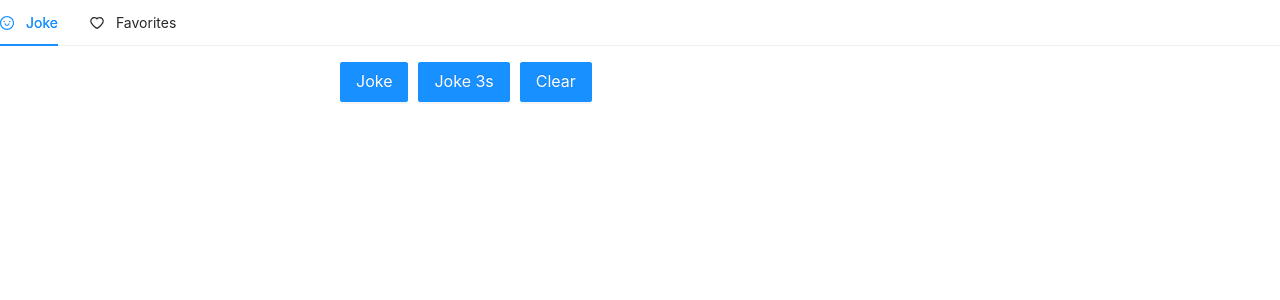
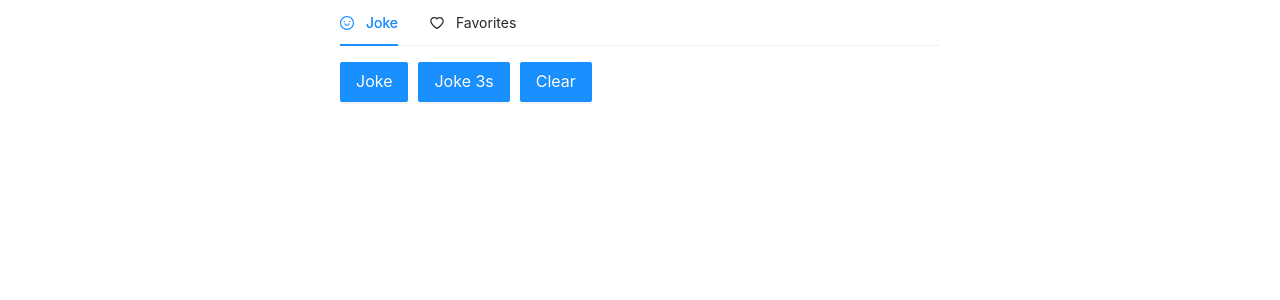
Before and after one commit to antares-public/chucknorris, a React (Create React App) app: page /home in a window 1280 px wide. Shown: the top 300 px of the page. Built offline with nearby package versions, Linux system fonts and the light colour scheme.

Commit message:
some changes

```diff
--- a/src/App.tsx
+++ b/src/App.tsx
@@ -1,8 +1,13 @@
 import React from "react";
+import styled from "styled-components";
 import { useRoutes } from "./routes";
-import { Container } from "./pages/home";
 
 export const App: React.FC = () => {
   const routes = useRoutes();
   return <Container>{routes}</Container>;
 };
+
+const Container = styled.div`
+  max-width: 600px;
+  margin: auto;
+`;
--- a/src/components/Chunk.tsx
+++ b/src/components/Chunk.tsx
@@ -25,7 +25,7 @@ export const Chunk: React.FC<{ joke: JokeFromServer }> = ({ joke }) => {
 
   return (
     <Joke>
-      <h3 style={{ width: 500 }}>{joke.value}</h3>
+      <h3 style={{ maxWidth: 500 }}>{joke.value}</h3>
       {!checkJoke ? (
         <HeartOutlined
           onClick={handleLike}
--- a/src/components/LikeChunk.tsx
+++ b/src/components/LikeChunk.tsx
@@ -11,7 +11,7 @@ type Props = {
 
 export const LikeChunk: React.FC<Props> = ({ id, value, dislike }) => (
   <Joke>
-    <h3 style={{ width: 500 }}>{value}</h3>
+    <h3 style={{ maxWidth: 500 }}>{value}</h3>
     <HeartFilled
       onClick={dislike.bind(null, id)}
       style={{ fontSize: "30px", color: "#08c" }}
--- a/src/components/Tabs.tsx
+++ b/src/components/Tabs.tsx
@@ -3,7 +3,7 @@ import styled from "styled-components";
 import { useHistory, useLocation } from "react-router-dom";
 import { HeartOutlined, SmileOutlined } from "@ant-design/icons";
 import { Favorites } from "../pages/favorites";
-import { Container, Home } from "../pages/home";
+import { Home } from "../pages/home";
 import { Tabs } from "antd";
 import { JokeList } from "../interfaces";
 import { fetchToFavorites } from "../redux/jokes/actions";
@@ -23,7 +23,6 @@ export const Jokes = () => {
   }, [dispatch, savedJokes]);
 
   return (
-    <Container>
     <Wrapper
       activeKey={location.pathname}
       onChange={(key) => {
@@ -53,7 +52,6 @@ export const Jokes = () => {
         <Favorites />
       </TabPane>
     </Wrapper>
-    </Container>
   );
 };
 
--- a/src/pages/favorites.tsx
+++ b/src/pages/favorites.tsx
@@ -1,5 +1,5 @@
 import React from "react";
-import { Container, CustomRow, Joke } from "./home";
+import { CustomRow, Joke } from "./home";
 import styled from "styled-components";
 import { useDispatch, useSelector } from "react-redux";
 import { clearFavorites, removeFromFavorites } from "../redux/jokes/actions";
@@ -26,7 +26,6 @@ export const Favorites: React.FC = () => {
 
   return (
     <CustomRow justify="center">
-      <Container>
       <h1>Favorites</h1>
       <Button type="primary" size="large" onClick={handleClear}>
         Clear History
@@ -34,7 +33,6 @@ export const Favorites: React.FC = () => {
       <ScrollControl>
         {favorites.length ? favoritesList : <Joke>Not found</Joke>}
       </ScrollControl>
-      </Container>
     </CustomRow>
   );
 };
--- a/src/pages/home.tsx
+++ b/src/pages/home.tsx
@@ -43,7 +43,6 @@ export const Home: React.FC = () => {
 
   return (
     <CustomRow justify="center">
-      <Container>
       <div>
         <CustomButton type="primary" size="large" onClick={handleLinks}>
           Joke
@@ -60,16 +59,12 @@ export const Home: React.FC = () => {
         </CustomButton>
       </div>
       {joke ? <Chunk joke={joke} /> : <Joke />}
-      </Container>
     </CustomRow>
   );
 };
 
 export const CustomRow = styled(Row)`
   max-height: 100vh;
-`;
-
-export const Container = styled.div`
   display: flex;
   flex-direction: column;
 `;
@@ -79,9 +74,10 @@ const CustomButton = styled(Button)`
 `;
 
 export const Joke = styled.div`
-  width: 600px;
+  max-width: 600px;
   margin-top: 10px;
   display: flex;
   align-items: center;
   justify-content: space-between;
+  overflow-wrap: break-word;
 `;
```
Lines whose indentation alone changed are shown as unchanged.
